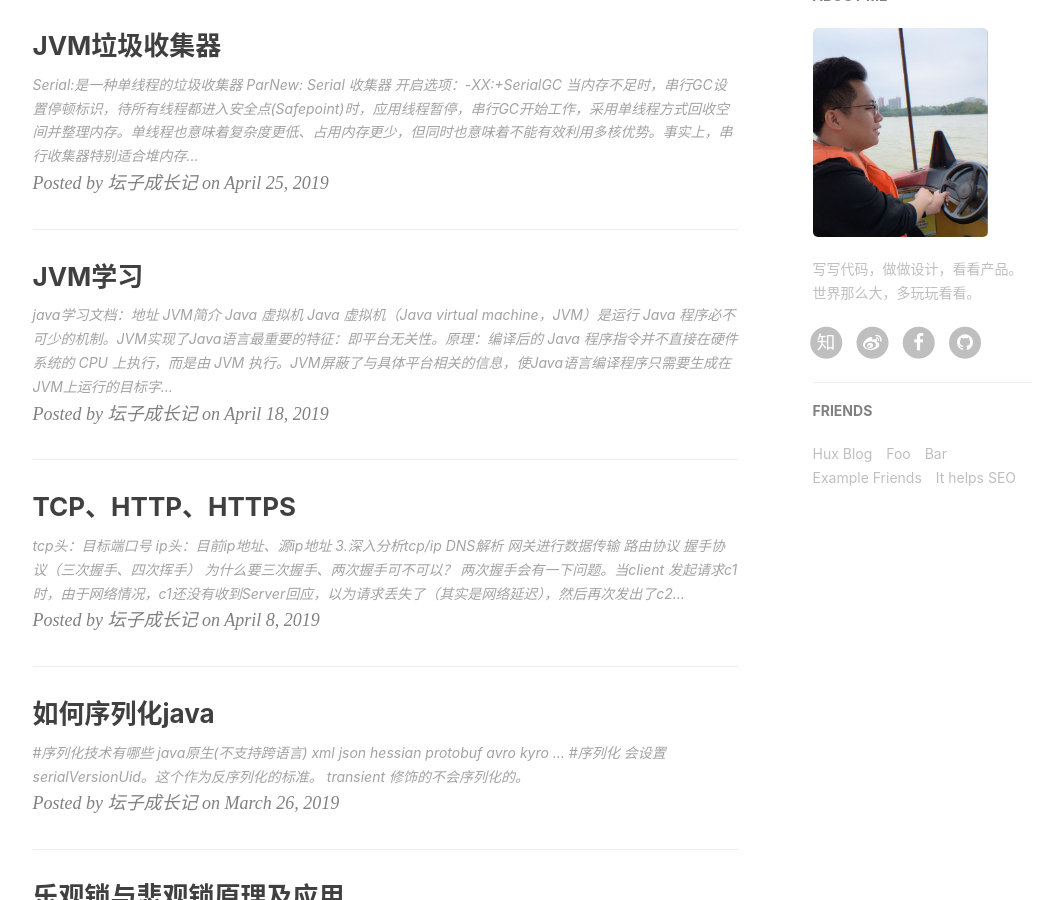
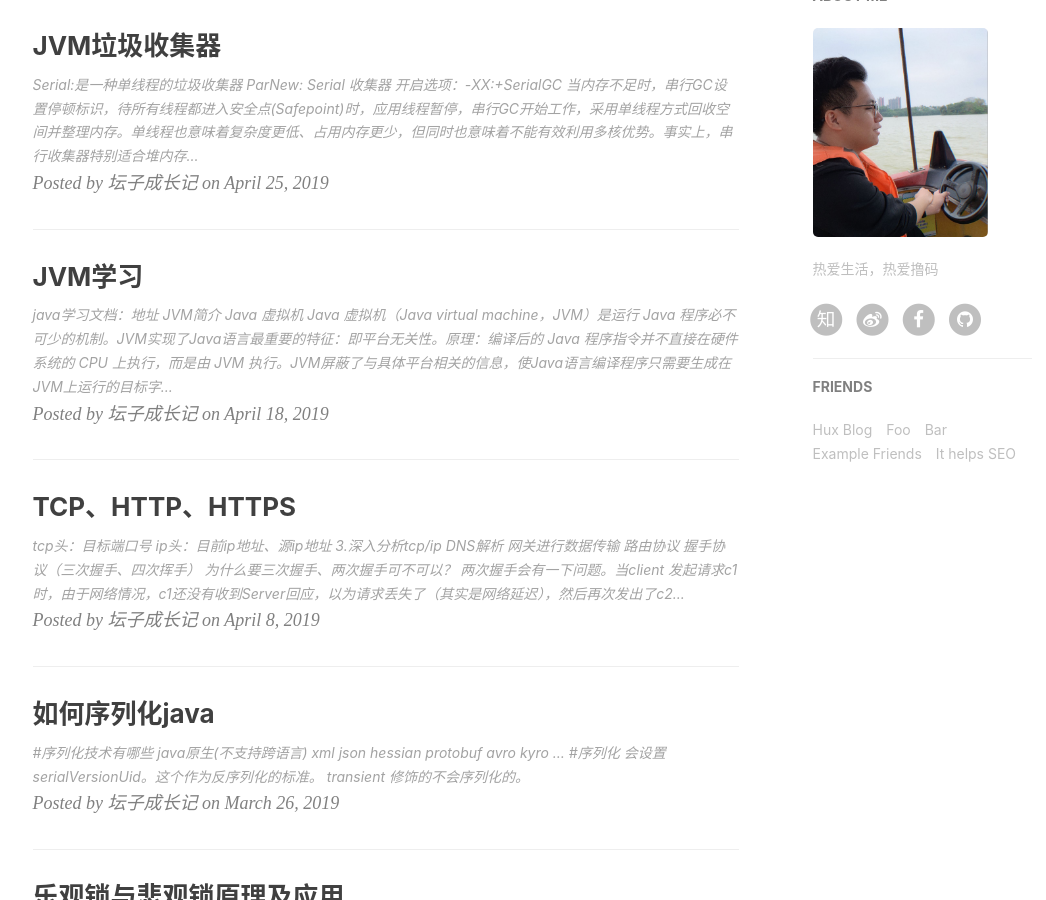
Before and after one commit to tanliu/tanliu.github.io, a Jekyll site: the page built from index.html, in a window 1280 px wide and 900 px high, scrolled down 598 px. Shown: the whole window, without its empty margins (135-1181 px from the left). Built offline with Jekyll 4.4.1, drawn with Linux system fonts in a browser that asks for light colours; nearby versions of some CDN libraries; the list of posts is cut into pages by our own code; comment, search, counter and statistics services are not loaded.

Commit message:
修改文案

```diff
--- a/_config.yml
+++ b/_config.yml
@@ -68,7 +68,7 @@ ga_domain: huangxuan.me
 
 # Sidebar settings
 sidebar: true                           # whether or not using Sidebar.
-sidebar-about-description: "写写代码，做做设计，看看产品。世界那么大，多玩玩看看。"
+sidebar-about-description: "热爱生活，热爱撸码"
 sidebar-avatar: /img/avatar-hux.jpg      # use absolute URL, seeing it's used in both `/` and `/about/`
 
 
```
Also changed, not shown: 2 other files.
